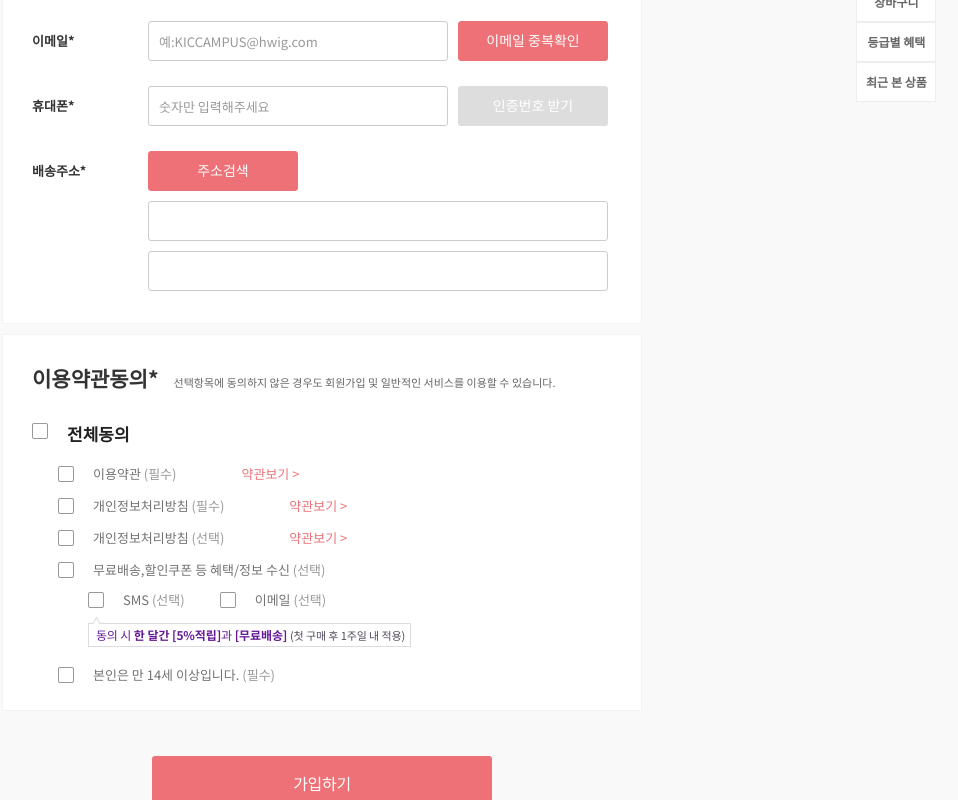
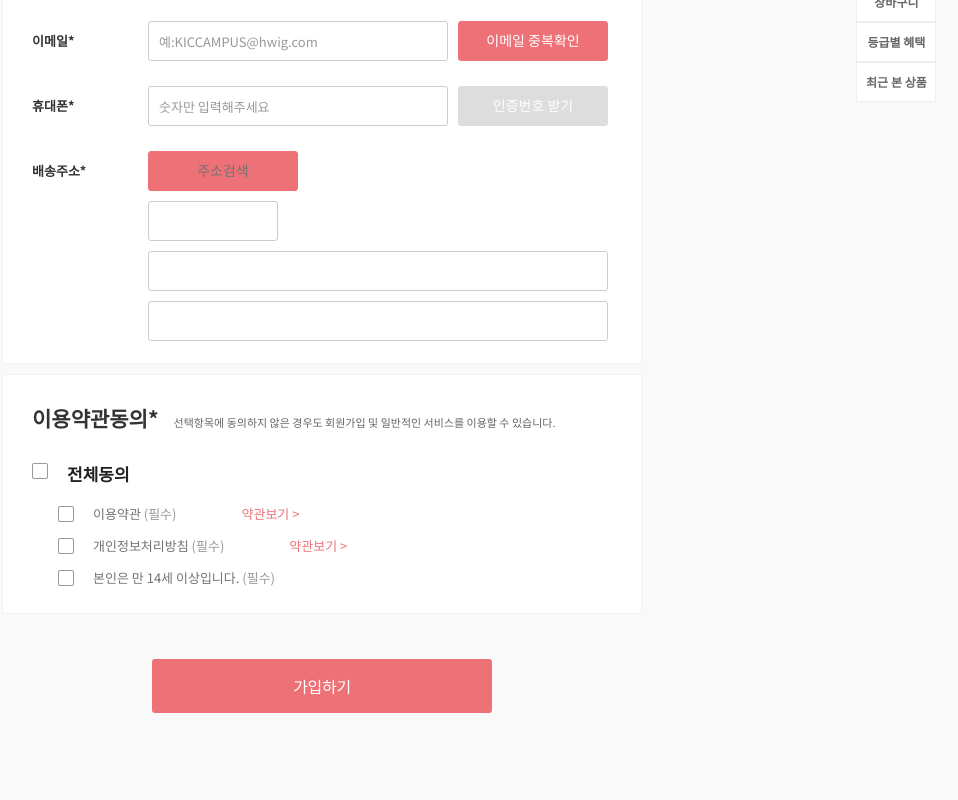
Before and after one commit to ha0git/HwigProject, a React (Create React App) app in the folder hwigproject-fe/: page /join in a window 1280 px wide. Shown: the part 600-1400 px from the top of the page, without its empty margins (318-1276 px from the left). Built offline with nearby package versions, Linux system fonts and the light colour scheme.

Commit message:
0406 join

```diff
--- a/hwigproject-fe/src/Containers/NoticePage.js
+++ b/hwigproject-fe/src/Containers/NoticePage.js
@@ -6,7 +6,7 @@ import Axios from 'axios'
 
 export default function NoticePage({location, history}) {
     const [articleList, setArticleList] = useState(null)
-    const query = queryString.parse(location.search);
+    const query = queryString.parse(location.search)
     const [page, setPage] = useState(1)
     const [size, setSize] = useState(10)
     console.log(query)
--- a/hwigproject-fe/src/MainComponents/Header.js
+++ b/hwigproject-fe/src/MainComponents/Header.js
@@ -11,26 +11,26 @@ export default function Header() {
             <div className="header">
                 <div className="hd_content">
                     <div className="hd_up">
-                        <div className="hd_event"><p><Link to="./event">장바구니 자랑하면 적립금 <span>2배</span>로!</Link></p></div>
+                        <div className="hd_event"><p><Link to="/event">장바구니 자랑하면 적립금 <span>2배</span>로!</Link></p></div>
                         <ui className="hd_menu">
-                            <li><Link to="./join">회원가입</Link></li>
-                            <li><Link to="./login">로그인</Link></li>
-                            <li><Link to="./customer">고객센터 <img src={hd_down}></img></Link>
+                            <li><Link to="/join">회원가입</Link></li>
+                            <li><Link to="/login">로그인</Link></li>
+                            <li><Link to="/customer">고객센터 <img src={hd_down}></img></Link>
                                 <ul className="hd_downMenu">
-                                    <li><Link to="./customer/notice">공지사항</Link></li>
-                                    <li><Link to="./customer/qna">자주하는 질문</Link></li>
-                                    <li><Link to="./customer/temp">1:1 문의</Link></li>
+                                    <li><Link to="/customer/notice">공지사항</Link></li>
+                                    <li><Link to="/customer/qna">자주하는 질문</Link></li>
+                                    <li><Link to="/customer/temp">1:1 문의</Link></li>
                                 </ul>
                             </li>
                         </ui>
                     </div>
-                    <div className="hd_logo"><Link exact to="./">
+                    <div className="hd_logo"><Link exact to="/">
                         <img src={logo}></img>
                     </Link>
                     </div>
                     <div class="floating">
                         <div><a href="#"><img src={peng}></img></a></div>
-                        <div><Link to="./cart">장바구니</Link></div>
+                        <div><Link to="/cart">장바구니</Link></div>
                         <div><a>등급별 혜택</a></div>
                         <div><a>최근 본 상품</a></div>
                     </div>
--- a/hwigproject-fe/src/RegisterComponents/Join.css
+++ b/hwigproject-fe/src/RegisterComponents/Join.css
@@ -42,7 +42,7 @@
     padding-top: 12px;
 }
 .join_board{
-    height:570px;
+    height:610px;
     border: 1px solid #f3f2f4;
     background-color: #fff;
 }
@@ -97,6 +97,7 @@
     line-height: 36px;
     vertical-align: middle;
     text-align: center;
+    cursor: pointer;
 }
 .memCols2 > input::placeholder{
     color:#999;
@@ -227,3 +228,8 @@ input[type=checkbox]{
     line-height: 44px;
     letter-spacing: -0.3px;
 }
+
+
+.join_zipcode{
+    width: 130px !important;
+}
--- a/hwigproject-fe/src/RegisterComponents/Join.js
+++ b/hwigproject-fe/src/RegisterComponents/Join.js
@@ -1,12 +1,53 @@
 import React, { useState } from 'react'
 import DaumPostcode from 'react-daum-postcode';
+import {Modal} from 'react-bootstrap'
 import "./Join.css";
-import img_event_check from "../images/img_event_check.webp"
 import jQuery from "jquery";
 window.$ = window.jQuery = jQuery;
 
-export default function Join() {
-  const handleAddress = (data) => {
+window.$(document).ready(function(){
+
+})
+
+export default function Join(props) {
+  const [show, setShow] = useState(false);
+  const [mem_id, setId] = useState("")
+  const [mem_pw, setPw] = useState("")
+  const [checkPw, setCheckPw] = useState("")
+  const [mem_name, setName] = useState("")
+  const [mem_email, setEmail] = useState("")
+  const [mem_tel, setTel] = useState("")
+  const [address1, setAddress1] = useState("")
+  const [address2, setAddress2] = useState("")
+  const [mem_addr, setAddress] = useState("")
+  const [mem_zipcode, setZipcode] = useState("")
+  const [redirect, setRedirect] = useState(false)
+
+  const handleClose = () => setShow(false);
+  const handleShow = () => setShow(true);
+
+  const handleSubmit = (e) => {
+      e.preventDefault()
+      if(mem_addr && mem_id && mem_pw && mem_name && mem_email && mem_tel, mem_zipcode){
+          setAddress(address1 + " " + address2)
+          props.onSubmit({ mem_id, mem_pw, mem_name, mem_email, mem_tel, mem_addr, mem_zipcode});
+      }
+  }
+
+  const handleAddress = () =>(
+      <Modal show={show} onHide={handleClose}>
+      <Modal.Header closeButton>
+          <Modal.Title>주소 검색</Modal.Title>
+      </Modal.Header>
+              <Modal.Body>
+                      <DaumPostcode
+                          onComplete={handleComplete}
+                      />
+              </Modal.Body>
+      </Modal>)
+
+      //다음 주소 검색
+  const handleComplete = (data) => {
       let fullAddress = data.address;
       let extraAddress = '';
 
@@ -19,11 +60,18 @@ export default function Join() {
         }
         fullAddress += (extraAddress !== '' ? ` (${extraAddress})` : '');
       }
+      console.log(fullAddress);  // e.g. '서울 성동구 왕십리로2길 20 (성수동1가)'
+      console.log(data.zonecode) // 우편번호
+      setAddress1(fullAddress)
+      setZipcode(data.zonecode)
+      if(setAddress1){
+          handleClose()
+      }
 
-    console.log(fullAddress);  // e.g. '서울 성동구 왕십리로2길 20 (성수동1가)'
     }
   return (
     <>
+    <form onSubmit={handleSubmit}>
       <div className="join">
         <div className="join_content">
           <div className="join_location"><span>홈 > 회원가입</span></div>
@@ -36,39 +84,39 @@ export default function Join() {
                   <tr className="join_name">
                     <td className="memCols1">아이디*</td>
                     <td className="memCols2">
-                      <input type="text" placeholder="6자 이상의 영문 혹은 영문과 숫자를 조합"></input>
+                      <input type="text" value={mem_id} onChange={(e)=> setId(e.target.value)} placeholder="6자 이상의 영문 혹은 영문과 숫자를 조합"></input>
                       <a href="#"><span>중복확인</span></a>
                     </td>
                   </tr>
                   <tr className="join_name">
                     <td className="memCols1">비밀번호*</td>
                     <td className="memCols2">
-                      <input type="text" placeholder="비밀번호를 입력해주세요"></input>
+                      <input type="password" value={mem_pw} onChange={(e)=> setPw(e.target.value)} placeholder="비밀번호를 입력해주세요"></input>
                     </td>
                   </tr>
                   <tr className="join_name">
                     <td className="memCols1">비밀번호확인*</td>
                     <td className="memCols2">
-                      <input type="text" placeholder="비밀번호를 한 번 더 입력해주세요"></input>
+                      <input type="text" value={checkPw} onChange={(e)=> setCheckPw(e.target.value)} placeholder="비밀번호를 한 번 더 입력해주세요"></input>
                     </td>
                   </tr>
                   <tr className="join_name">
                     <td className="memCols1">이름*</td>
                     <td className="memCols2">
-                      <input type="text" placeholder="고객님의 이름을 입력해주세요"></input>
+                      <input type="text" value={mem_name} onChange={(e)=>setName(e.target.value)} placeholder="고객님의 이름을 입력해주세요"></input>
                     </td>
                   </tr>
                   <tr className="join_name">
                     <td className="memCols1">이메일*</td>
                     <td className="memCols2">
-                      <input type="text" placeholder="예:KICCAMPUS@hwig.com"></input>
+                      <input type="email" value={mem_email} onChange={(e)=> setEmail(e.target.value)} placeholder="예:KICCAMPUS@hwig.com"></input>
                       <a href="#"><span>이메일 중복확인</span></a>
                     </td>
                   </tr>
                   <tr className="join_name">
                     <td className="memCols1">휴대폰*</td>
                     <td className="memCols2">
-                      <input type="text" placeholder="숫자만 입력해주세요"></input>
+                      <input type="text" value={mem_tel} onChange={(e)=>setTel(e.target.value)} placeholder="숫자만 입력해주세요"></input>
                       <a href="#"><span>인증번호 받기</span></a>
                     </td>
                   </tr>
@@ -76,9 +124,11 @@ export default function Join() {
                     <td className="memCols1">배송주소*</td>
                     <td className="memCols2">
                       {/* <DaumPostcode onComplete={handleAddress} /> */}
-                      <a href="#"><span>주소검색</span></a>
-                      <input type="text"></input>
-                      <input type="text"></input>
+                      {handleAddress()}
+                      <a onClick={handleShow}><span>주소검색</span></a>
+                      <input className="join_zipcode" type="text" value={mem_zipcode} onChange={(e)=>setZipcode(e.target.value)}></input>
+                      <input type="text" value={address1} onChange={(e)=>setAddress1(e.target.value)}></input>
+                      <input type="text" value={address2} onChange={(e)=>setAddress2(e.target.value)}></input>
                     </td>
                   </tr>
                 </tbody>
@@ -113,32 +163,6 @@ export default function Join() {
                 <div className="agree_ch">
                   <label className="ch">
                     <input type="checkbox"></input>
-                    <span></span>개인정보처리방침 <span className="text_sub">(선택)</span>
-                  </label>
-                  <a href="#" className="btn_essential">약관보기 ></a>
-                </div>
-                <div className="agree_ch">
-                  <label className="ch">
-                    <input type="checkbox"></input>
-                    <span></span>무료배송,할인쿠폰 등 혜택/정보 수신 <span className="text_sub">(선택)</span>
-                  </label>
-                  <div className="ch_emailsms">
-                    <label className="ch">
-                      <input type="checkbox"></input>
-                      <span></span>SMS <span className="text_sub">(선택)</span>
-                    </label>
-                    <label className="ch">
-                      <input type="checkbox"></input>
-                      <span></span>이메일 <span className="text_sub">(선택)</span>
-                    </label>
-                  </div>
-                  <div className="sms_info">
-                    <img src={img_event_check}></img>
-                  </div>
-                </div>
-                <div className="agree_ch">
-                  <label className="ch">
-                    <input type="checkbox"></input>
                     <span></span>본인은 만 14세 이상입니다. <span className="text_sub">(필수)</span>
                   </label>
                 </div>
@@ -150,6 +174,7 @@ export default function Join() {
           </div>
         </div>
       </div>
+      </form>
     </>
   )
 }
```
Lines whose indentation alone changed are shown as unchanged.
